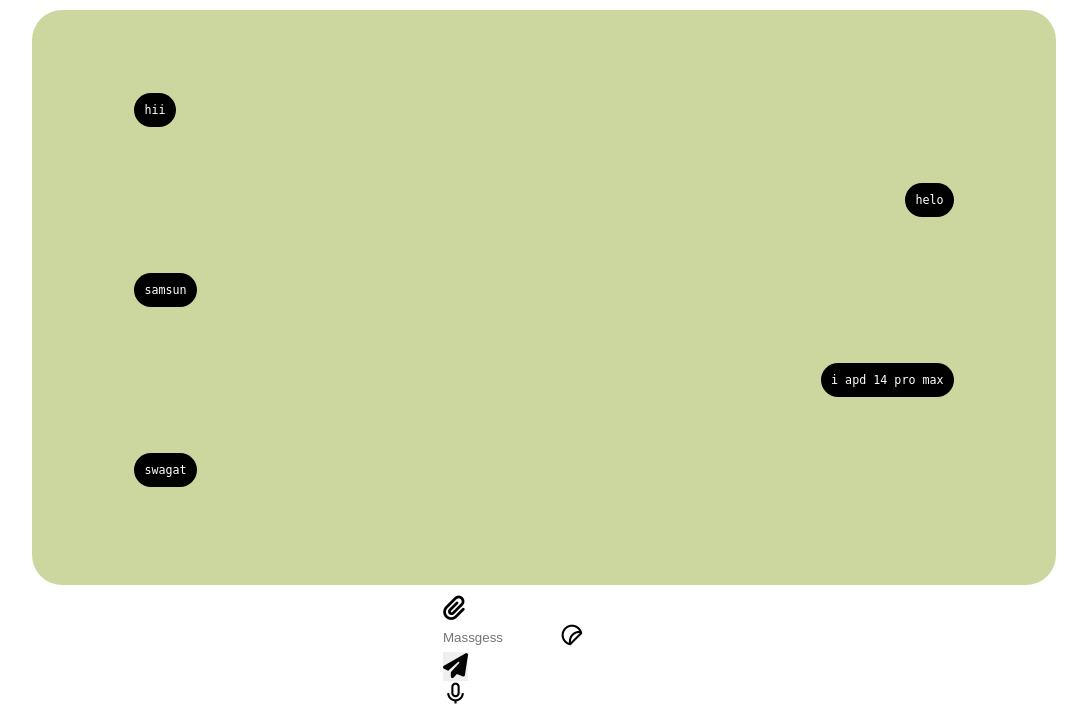
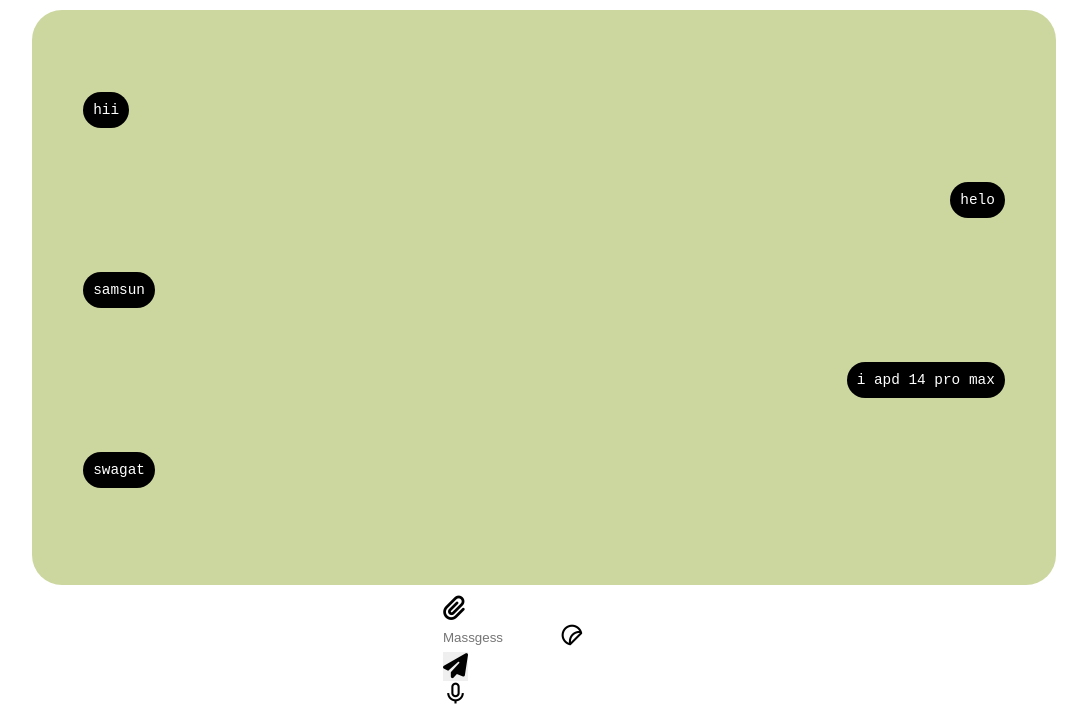
Before and after one commit to Sanskari-Coders/U.N.V.O., a Django app: page / in a window 1280 px wide. Shown: the part 90-800 px from the top of the page, without its empty margins (96-1183 px from the left). Run offline with Django 5.2, Linux system fonts and the light colour scheme.

Commit message:
add font

```diff
--- a/static/css/main.css
+++ b/static/css/main.css
@@ -49,7 +49,7 @@
     display: flex;
     justify-content: start;
     align-items: center;
-    padding: 0px 10%;
+    padding: 0px 5%;
     margin-top: 50px;
 }
 .msgrigt{
@@ -58,7 +58,7 @@
     display: flex;
     justify-content: end;
     align-items: center;
-    padding: 0px 10%;
+    padding: 0px 5%;
     margin-top: 50px;
 }
 #msg{
@@ -66,13 +66,8 @@
     color: rgb(255, 255, 255);
     padding: 10px;
     border-radius: 20px;
-    font-family: monospace;
+  font-family: 'Courier New', Courier, monospace;
     font-size: 90%;
-}
-.a{
-    width: 50%;
-    height: 1000px;
-    background-color: brown;
 }
 
 
```
Also changed, not shown: frontend works/index.html (+9 -5 lines), static/css/media.css (+7 -1 lines).
